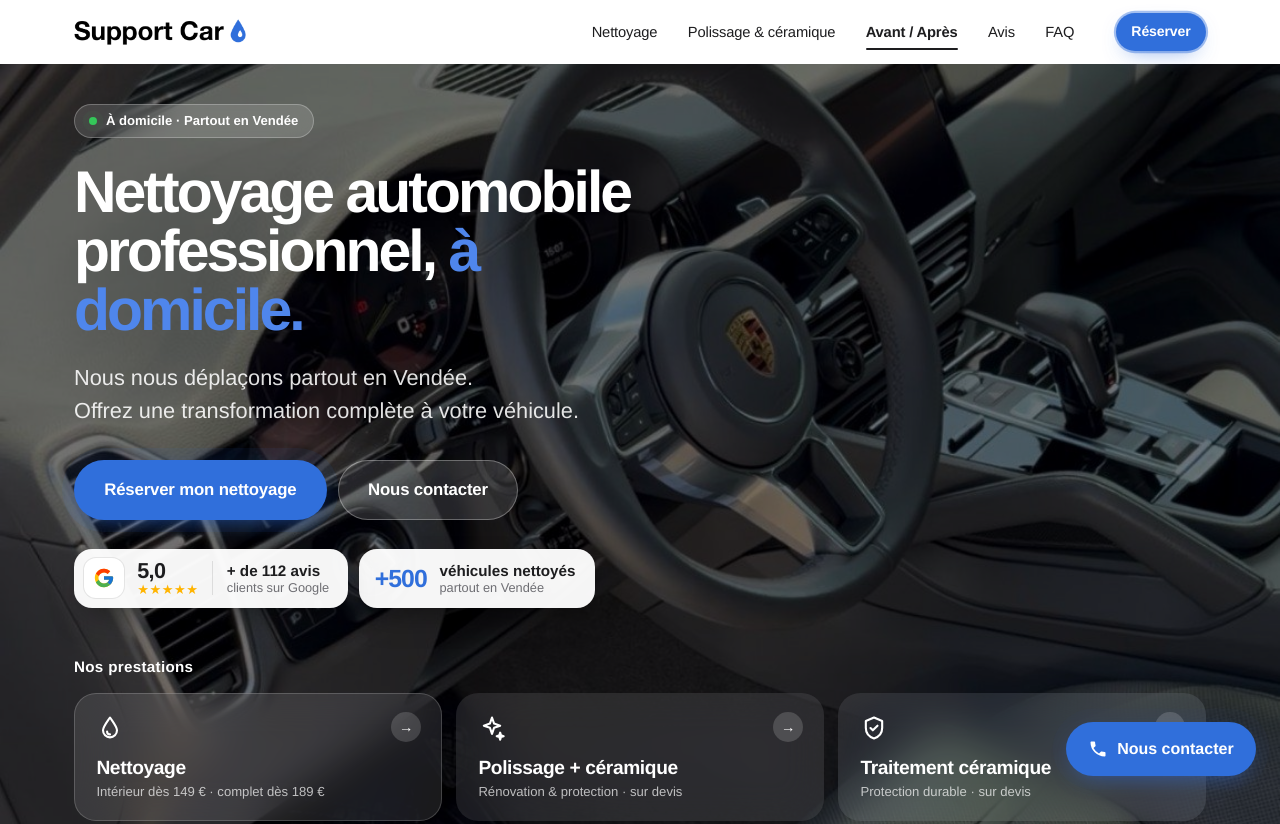
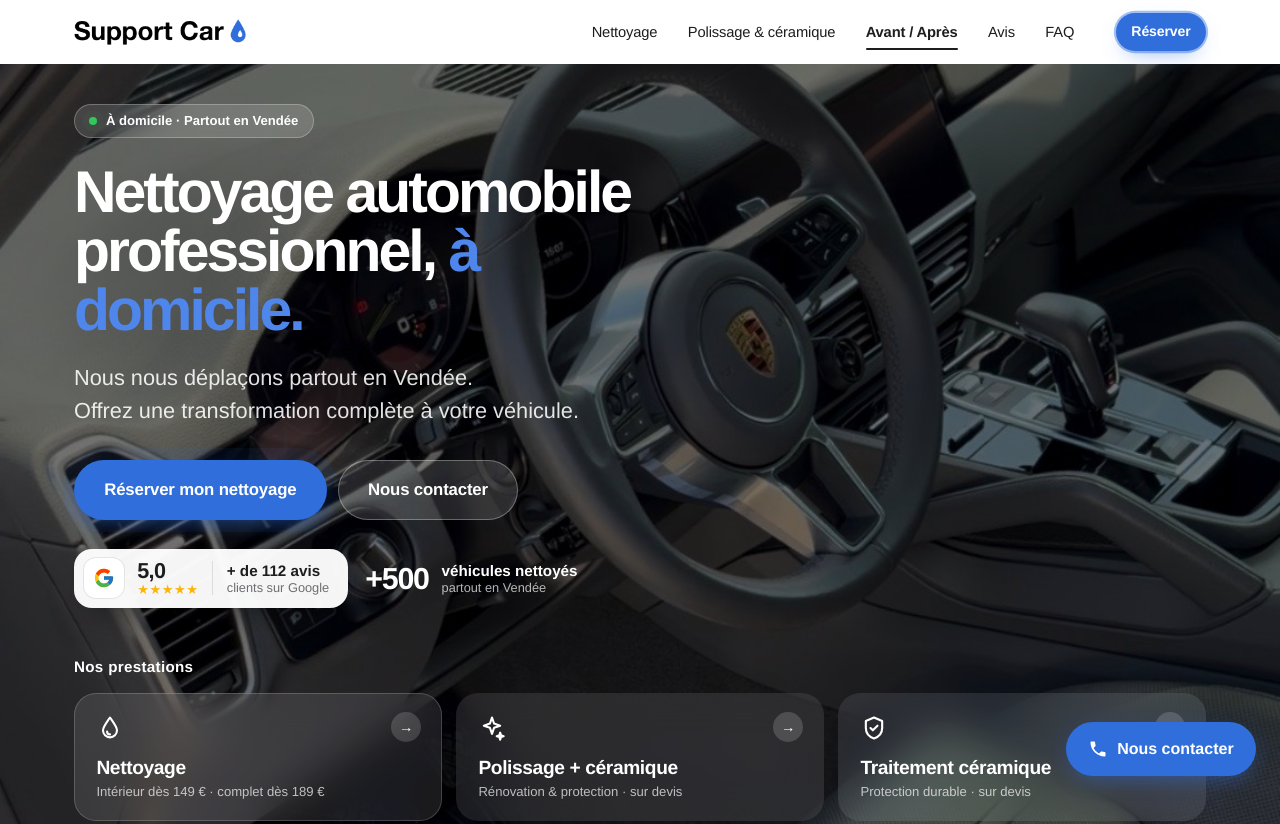
Before and after one commit to Max824-lab/supportcar, a plain HTML site: page index.html in a window 1280 px wide. Shown: the top 824 px of the page. Drawn offline with Linux system fonts and the light colour scheme; a script that the page names is missing.

Commit message:
Compteur des véhicules nettoyés sans encadré
Co-Authored-By: Claude Opus 5.5 <noreply@anthropic.com>
Claude-Session: https://claude.ai/code/session_01AGUucyYu4DmmQXbdTYAdAk

```diff
--- a/style.css
+++ b/style.css
@@ -765,3 +765,9 @@ body.chat-open .chat-fab{opacity:0;pointer-events:none}
 .statb__txt{display:flex;flex-direction:column;line-height:1.25;font-size:.95rem}
 .statb__txt small{color:var(--grey);font-size:.8rem}
 @media (max-width:600px){.proofs{margin-top:1.4rem;gap:.55rem}.proofs>*{flex:1 1 100%}.statb{justify-content:flex-start}}
+/* Compteur sans encadré : directement sur la photo */
+.statb{background:none;box-shadow:none;padding:.2rem 0 .2rem .4rem;color:#fff}
+.statb__num{color:#fff;font-size:1.9rem}
+.statb__txt b{color:#fff}
+.statb__txt small{color:rgba(255,255,255,.7)}
+@media (max-width:600px){.proofs>.statb{flex:0 1 auto;padding-left:.2rem}}
```
